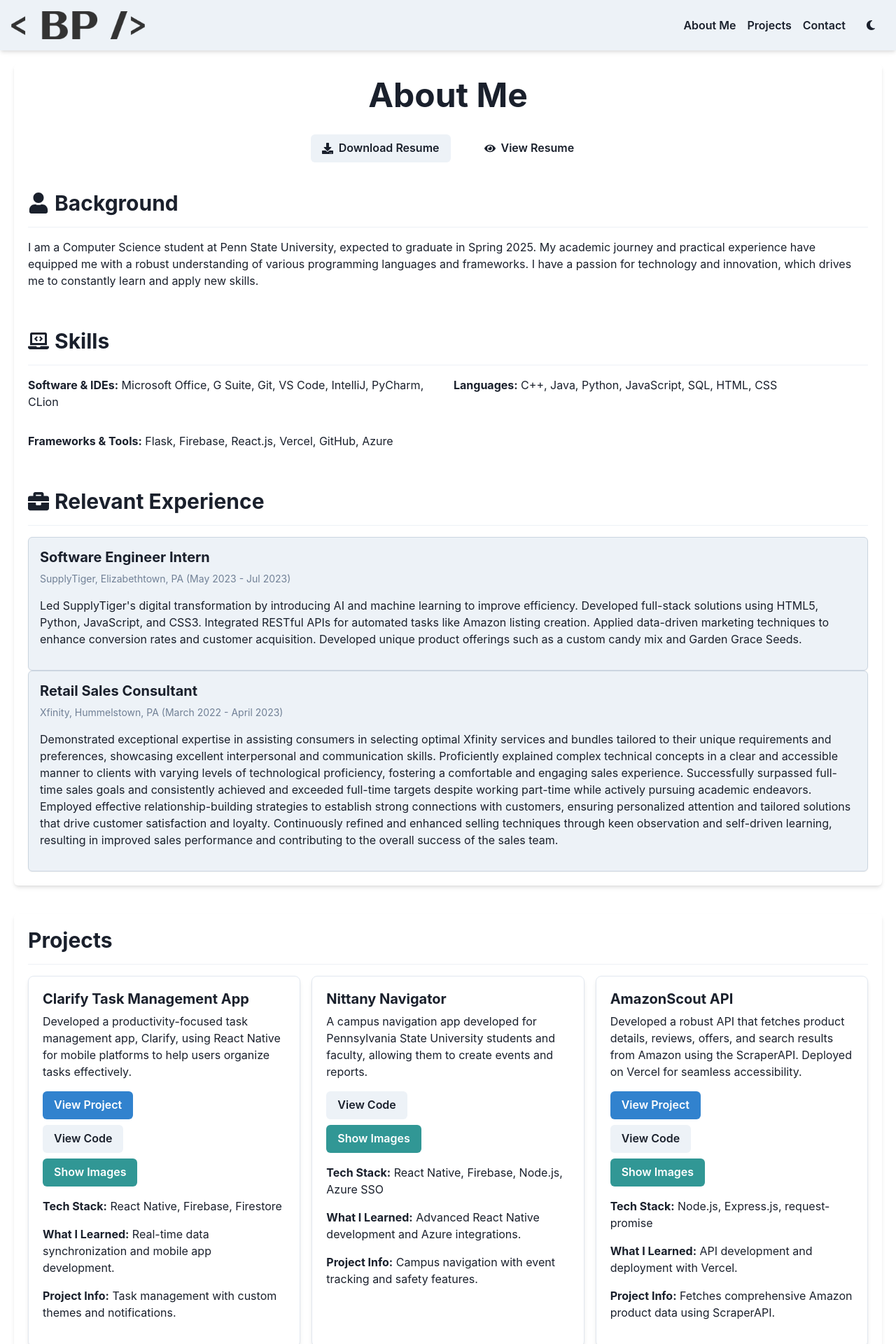
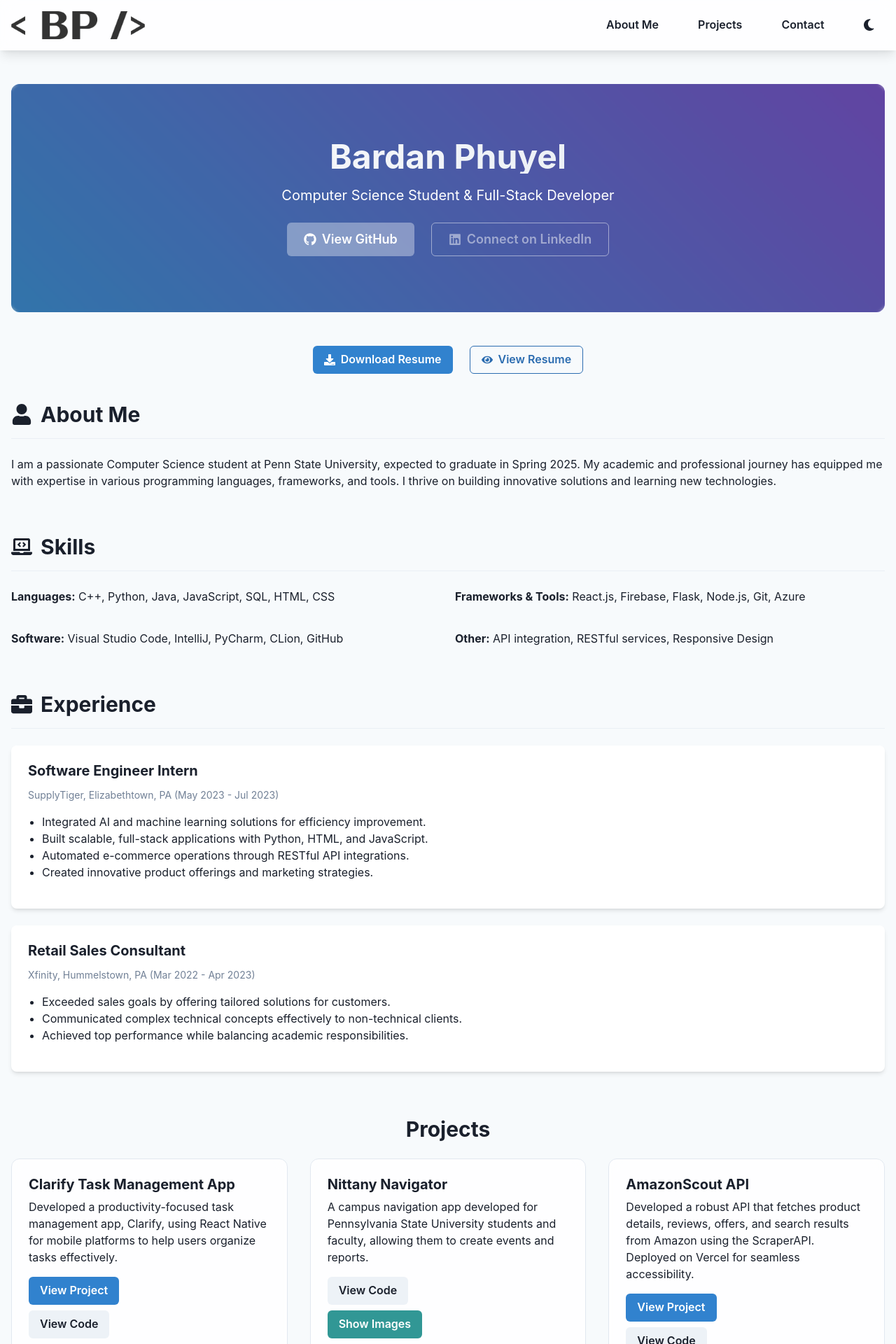
Before and after one commit to bardanp/portfolio-app, a React (Create React App) app: page / in a window 1280 px wide. Shown: the top 1920 px of the page at 70% size. Built offline with nearby package versions, Linux system fonts and the light colour scheme.

Commit message:
Updated and fixed bugs

```diff
--- a/src/App.css
+++ b/src/App.css
@@ -1,4 +1,3 @@
-/* Common Styles */
 body.light {
   background-color: #f0f0f0;
   color: #333333;
@@ -9,7 +8,6 @@ body.dark {
   color: #E2E8F0;
 }
 
-/* Navbar Styles */
 .navbar-light .navbar-brand, .navbar-light .nav-link {
   color: #333333;
 }
@@ -26,13 +24,11 @@ body.dark {
   background-color: #333333;
 }
 
-/* Ensure text is visible in dark mode */
 body.dark .project-card .chakra-heading,
 body.dark .project-card .chakra-text {
   color: white !important;
 }
 
-/* ProjectCard Styles */
 body.light .project-card {
   background-color: #ffffff;
   border-color: #e0e0e0;
@@ -62,3 +58,51 @@ body .project-card {
 .project-card .card-body {
   padding: 1rem;
 }
+
+::-webkit-scrollbar {
+  width: 8px;
+}
+
+::-webkit-scrollbar-track {
+  background: transparent;
+}
+
+::-webkit-scrollbar-thumb {
+  background: #718096;
+  border-radius: 4px;
+}
+
+::-webkit-scrollbar-thumb:hover {
+  background: #4A5568;
+}
+
+html {
+  scroll-behavior: smooth;
+}
+
+::selection {
+  background: #4299E1;
+  color: white;
+}
+
+@keyframes float {
+  0% { transform: translateY(0px); }
+  50% { transform: translateY(-20px); }
+  100% { transform: translateY(0px); }
+}
+
+@keyframes gradient {
+  0% { background-position: 0% 50%; }
+  50% { background-position: 100% 50%; }
+  100% { background-position: 0% 50%; }
+}
+
+.floating {
+  animation: float 6s ease-in-out infinite;
+}
+
+.gradient-bg {
+  background: linear-gradient(-45deg, #ee7752, #e73c7e, #23a6d5, #23d5ab);
+  background-size: 400% 400%;
+  animation: gradient 15s ease infinite;
+}
--- a/src/App.js
+++ b/src/App.js
@@ -1,5 +1,5 @@
 import React from 'react';
-import { ChakraProvider, Box, useColorMode, extendTheme } from '@chakra-ui/react';
+import { ChakraProvider, Box, extendTheme } from '@chakra-ui/react';
 import Navbar from './components/Navbar';
 import About from './pages/About';
 
@@ -11,11 +11,9 @@ const theme = extendTheme({
 });
 
 function App() {
-  const { colorMode } = useColorMode();
-
   return (
     <ChakraProvider theme={theme}>
-      <Box bg={colorMode === 'light' ? 'white' : 'gray.800'} minHeight="100vh">
+      <Box bg={{ light: 'white', dark: 'gray.800' }} minHeight="100vh">
         <Navbar />
         <About />
       </Box>
--- a/src/components/Navbar.js
+++ b/src/components/Navbar.js
@@ -7,38 +7,73 @@ import { Box, Button, HStack, useColorMode, useColorModeValue, Image } from '@ch
 
 const Navbar = () => {
   const { colorMode, toggleColorMode } = useColorMode();
-  const navbarBg = useColorModeValue('gray.100', 'gray.900');
+  const navbarBg = useColorModeValue(
+    'rgba(255, 255, 255, 0.8)',
+    'rgba(26, 32, 44, 0.8)'
+  );
   const textColor = useColorModeValue('gray.800', 'white');
+  const buttonHoverBg = useColorModeValue('blue.50', 'blue.900');
   const logo = useColorModeValue('/LogoLight.png', '/LogoDark.png');
+
+  const navItems = ['About Me', 'Projects', 'Contact'];
 
   return (
     <Box
       as="nav"
-      position="sticky"
+      position="fixed"
       top="0"
       zIndex="1000"
+      width="100%"
+      backdropFilter="blur(10px)"
       bg={navbarBg}
-      boxShadow="md"
-      width="100%"
+      boxShadow="lg"
       p={4}
     >
-      <HStack justify="space-between" align="center">
+      <HStack justify="space-between" align="center" maxW="7xl" mx="auto">
         <RouterLink to="/">
-          <Image src={logo} alt="Bardan's Portfolio Logo" height="40px" />
+          <Image
+            src={logo}
+            alt="Portfolio Logo"
+            height="40px"
+            transition="transform 0.3s"
+            _hover={{ transform: 'scale(1.05)' }}
+          />
         </RouterLink>
-        <HStack spacing={4}>
-          <ScrollLink to="about" smooth={true} duration={500}>
-            <Button variant="link" color={textColor}>About Me</Button>
-          </ScrollLink>
-          <ScrollLink to="projects" smooth={true} duration={500}>
-            <Button variant="link" color={textColor}>Projects</Button>
-          </ScrollLink>
-          <ScrollLink to="connect" smooth={true} duration={500}>
-            <Button variant="link" color={textColor}>Contact</Button>
-          </ScrollLink>
-          <Button onClick={toggleColorMode} variant="link" color={textColor}
-            style={{ transition: 'transform 0.3s', transform: colorMode === 'light' ? 'rotate(0deg)' : 'rotate(180deg)' }}>
-            <FontAwesomeIcon icon={colorMode === 'light' ? faMoon : faSun} />
+        <HStack spacing={6}>
+          {navItems.map((item, index) => (
+            <ScrollLink
+              key={index}
+              to={item.toLowerCase().replace(' ', '')}
+              smooth={true}
+              duration={500}
+            >
+              <Button
+                variant="ghost"
+                color={textColor}
+                _hover={{
+                  bg: buttonHoverBg,
+                  transform: 'translateY(-2px)',
+                }}
+                transition="all 0.2s"
+              >
+                {item}
+              </Button>
+            </ScrollLink>
+          ))}
+          <Button
+            onClick={toggleColorMode}
+            variant="ghost"
+            color={textColor}
+            _hover={{
+              bg: useColorModeValue('purple.50', 'purple.900'),
+              transform: 'rotate(180deg)',
+            }}
+            transition="all 0.3s"
+          >
+            <FontAwesomeIcon
+              icon={colorMode === 'light' ? faMoon : faSun}
+              style={{ fontSize: '1.2rem' }}
+            />
           </Button>
         </HStack>
       </HStack>
--- a/src/components/ProjectCard.js
+++ b/src/components/ProjectCard.js
@@ -20,11 +20,30 @@ import {
 
 const ProjectCard = ({ title, description, link, github, techStack, whatILearned, projectInfo, imageUrls }) => {
   const { isOpen, onOpen, onClose } = useDisclosure();
-  const cardBg = useColorModeValue('white', 'gray.800');
+  const cardBg = useColorModeValue('rgba(255, 255, 255, 0.8)', 'rgba(26, 32, 44, 0.8)');
   const textColor = useColorModeValue('gray.800', 'gray.200');
+  const borderColor = useColorModeValue('gray.200', 'whiteAlpha.300');
+  const tagBg = useColorModeValue('blue.50', 'whiteAlpha.200');
 
   return (
-    <Box borderWidth="1px" borderRadius="lg" overflow="hidden" p={5} shadow="md" bg={cardBg} color={textColor}>
+    <Box
+      borderWidth="1px"
+      borderRadius="xl"
+      overflow="hidden"
+      p={6}
+      bg={cardBg}
+      color={textColor}
+      borderColor={borderColor}
+      transition="all 0.3s cubic-bezier(0.4, 0, 0.2, 1)"
+      backdropFilter="blur(10px)"
+      _hover={{
+        transform: 'translateY(-8px) scale(1.02)',
+        boxShadow: '2xl',
+        borderColor: useColorModeValue('blue.200', 'blue.500'),
+      }}
+      data-aos="fade-up"
+      data-aos-duration="1000"
+    >
       <Heading size="md" mb={2}>{title}</Heading>
       <Text mb={4}>{description}</Text>
       <VStack align="start" spacing={2} mb={4}>
--- a/src/index.js
+++ b/src/index.js
@@ -13,18 +13,23 @@ const theme = extendTheme({
     initialColorMode: 'light',
     useSystemColorMode: false,
   },
-  colors: {
-    primary: {
-      100: '#E2E8F0', // Light mode
-      900: '#1A202C', // Dark mode
-    },
-    background: {
-      light: '#FFFFFF',
-      dark: '#1A202C',
-    },
-    text: {
-      light: '#333333',
-      dark: '#E2E8F0',
+  styles: {
+    global: (props) => ({
+      body: {
+        bg: props.colorMode === 'light'
+          ? 'linear-gradient(to bottom right, white, gray.50)'
+          : 'linear-gradient(to bottom right, gray.900, gray.800)',
+      },
+    }),
+  },
+  components: {
+    Button: {
+      baseStyle: {
+        _hover: {
+          transform: 'translateY(-2px)',
+          transition: 'all 0.2s',
+        },
+      },
     },
   },
 });
--- a/src/pages/About.js
+++ b/src/pages/About.js
@@ -13,7 +13,7 @@ import {
   HStack,
   Link,
 } from '@chakra-ui/react';
-import { FaLaptopCode, FaUser, FaBriefcase, FaDownload, FaEye } from 'react-icons/fa';
+import { FaLaptopCode, FaUser, FaBriefcase, FaDownload, FaEye, FaGithub, FaLinkedin } from 'react-icons/fa';
 import { Element } from 'react-scroll';
 import ProjectCard from '../components/ProjectCard';
 import Connect from '../pages/Connect';
@@ -37,7 +37,7 @@ const projects = [
     github: 'https://github.com/bardanp/Clarify',
     techStack: 'React Native, Firebase, Firestore',
     whatILearned: 'Real-time data synchronization and mobile app development.',
-    projectInfo: 'Task management with custom themes and notifications.'
+    projectInfo: 'Task management with custom themes, notifications, and a sleek user interface.'
   },
   {
     title: 'Nittany Navigator',
@@ -54,7 +54,7 @@ const projects = [
     github: 'http://nittany-navigator.bardanp.com',
     techStack: 'React Native, Firebase, Node.js, Azure SSO',
     whatILearned: 'Advanced React Native development and Azure integrations.',
-    projectInfo: 'Campus navigation with event tracking and safety features.'
+    projectInfo: 'Campus navigation with event tracking, location services, and safety features.'
   },
   {
     title: 'AmazonScout API',
@@ -66,8 +66,8 @@ const projects = [
     link: 'https://amazonscout.bardanp.com',
     github: 'https://github.com/bardanp/AmazonScout',
     techStack: 'Node.js, Express.js, request-promise',
-    whatILearned: 'API development and deployment with Vercel.',
-    projectInfo: 'Fetches comprehensive Amazon product data using ScraperAPI.'
+    whatILearned: 'API development, web scraping, and deployment with Vercel.',
+    projectInfo: 'Fetches comprehensive Amazon product data using ScraperAPI for e-commerce integration.'
   },
   {
     title: 'Movie Search App',
@@ -79,8 +79,8 @@ const projects = [
     link: 'http://movie-app.bardanp.com',
     github: 'https://github.com/bardanp/Movie-App',
     techStack: 'React.js, JavaScript, OMDB API',
-    whatILearned: 'API integration and real-time data management.',
-    projectInfo: 'Search functionality with user API key integration.'
+    whatILearned: 'API integration, dynamic search functionality, and real-time data management.',
+    projectInfo: 'Search functionality with a clean and responsive UI for movie enthusiasts.'
   },
   {
     title: 'Notes Web App',
@@ -93,13 +93,13 @@ const projects = [
     link: '',
     github: 'http://notes-app.bardanp.com',
     techStack: 'Flask, HTML, CSS, JavaScript, Firebase',
-    whatILearned: 'Full-stack development and multimedia attachment handling.',
-    projectInfo: 'Enhanced note management with multimedia support.'
+    whatILearned: 'Full-stack development, multimedia attachment handling, and responsive design.',
+    projectInfo: 'Enhanced note management system with multimedia support for efficient organization.'
   }
 ];
 
 const About = () => {
-  const bgColor = useColorModeValue('white', 'gray.900');
+  const bgColor = useColorModeValue('gray.50', 'gray.800');
   const textColor = useColorModeValue('gray.800', 'gray.200');
 
   useEffect(() => {
@@ -107,21 +107,75 @@ const About = () => {
   }, []);
 
   return (
-    <Box bg={bgColor} color={textColor}>
-      <Container maxW="7xl" p={5}>
+    <Box bg={bgColor} color={textColor} minHeight="100vh" pt="80px">
+      <Container maxW="7xl" py={10}>
         <Element name="about">
-          <Box p={5} borderRadius="md" shadow="md" mb={10}>
-            <Heading as="h1" size="2xl" mb={8} textAlign="center" data-aos="fade-up">
-              About Me
+          <Box
+            textAlign="center"
+            mb={12}
+            position="relative"
+            py={20}
+            background="linear-gradient(45deg, #4299E1 0%, #805AD5 100%)"
+            borderRadius="xl"
+            color="white"
+            overflow="hidden"
+          >
+            <Box
+              position="absolute"
+              top={0}
+              left={0}
+              right={0}
+              bottom={0}
+              bg="blackAlpha.400"
+              backdropFilter="blur(2px)"
+            />
+            <Box position="relative" zIndex={2}>
+              <Heading
+                as="h1"
+                size="2xl"
+                mb={4}
+                data-aos="fade-down"
+                bgGradient="linear(to-r, #ffffff, #E2E8F0)"
+                bgClip="text"
+              >
+                Bardan Phuyel
               </Heading>
-            <Box textAlign="center" mb={10}>
-              <HStack justify="center" spacing={8} mb={10}>
+              <Text
+                fontSize="xl"
+                mb={6}
+                data-aos="fade-up"
+              >
+                Computer Science Student & Full-Stack Developer
+              </Text>
+              <HStack justifyContent="center" spacing={6}>
+                <Button
+                  size="lg"
+                  colorScheme="whiteAlpha"
+                  leftIcon={<FaGithub />}
+                  onClick={() => window.open('https://github.com/bardanp', '_blank')}
+                >
+                  View GitHub
+                </Button>
+                <Button
+                  size="lg"
+                  colorScheme="whiteAlpha"
+                  variant="outline"
+                  leftIcon={<FaLinkedin />}
+                  onClick={() => window.open('https://linkedin.com/in/bardanp', '_blank')}
+                >
+                  Connect on LinkedIn
+                </Button>
+              </HStack>
+            </Box>
+          </Box>
+
+          <HStack justifyContent="center" spacing={6} mb={10}>
             <Link href={resumeURL} download="Resume.pdf">
               <Button
                 leftIcon={<Icon as={FaDownload} />}
-                    colorScheme="gray"
-                    _hover={{ bg: 'blue.300' }}
-                    _active={{ bg: 'blue.700' }}
+                colorScheme="blue"
+                variant="solid"
+                data-aos="fade-right"
               >
                 Download Resume
               </Button>
@@ -129,84 +183,80 @@ const About = () => {
             <Link href={resumeURL} target="_blank" rel="noopener noreferrer">
               <Button
                 leftIcon={<Icon as={FaEye} />}
-                    colorScheme="gray"
-                    variant="ghost"
-                    _hover={{ bg: 'gray.200' }}
-                    _active={{ bg: 'gray.700' }}
+                colorScheme="blue"
+                variant="outline"
+                data-aos="fade-left"
               >
                 View Resume
               </Button>
             </Link>
           </HStack>
-            </Box>
-            <VStack align="start" spacing={10}>
+
+          <VStack spacing={12} alignItems="start">
             <Box w="100%" data-aos="fade-right">
-                <Heading as="h2" size="lg" mb={2} display="flex" alignItems="center">
-                  <Icon as={FaUser} mr={2} /> Background
+              <Heading as="h2" size="lg" mb={4} display="flex" alignItems="center">
+                <Icon as={FaUser} mr={3} /> About Me
               </Heading>
-                <Divider mb={4} />
+              <Divider mb={6} />
               <Text>
-                  I am a Computer Science student at Penn State University, expected to graduate in Spring 2025. My academic
-                  journey and practical experience have equipped me with a robust understanding of various programming languages
-                  and frameworks. I have a passion for technology and innovation, which drives me to constantly learn and
-                  apply new skills.
+                I am a passionate Computer Science student at Penn State University, expected to graduate in Spring 2025.
+                My academic and professional journey has equipped me with expertise in various programming languages,
+                frameworks, and tools. I thrive on building innovative solutions and learning new technologies.
               </Text>
             </Box>
 
             <Box w="100%" data-aos="fade-right">
-                <Heading as="h2" size="lg" mb={2} display="flex" alignItems="center">
-                  <Icon as={FaLaptopCode} mr={2} /> Skills
+              <Heading as="h2" size="lg" mb={4} display="flex" alignItems="center">
+                <Icon as={FaLaptopCode} mr={3} /> Skills
               </Heading>
-                <Divider mb={4} />
-                <SimpleGrid columns={{ base: 1, md: 2 }} spacing={4}>
-                  <Text>
-                    <strong>Software & IDEs:</strong> Microsoft Office, G Suite, Git, VS Code, IntelliJ, PyCharm, CLion
-                  </Text>
-                  <Text>
-                    <strong>Languages:</strong> C++, Java, Python, JavaScript, SQL, HTML, CSS
-                  </Text>
-                  <Text>
-                    <strong>Frameworks & Tools:</strong> Flask, Firebase, React.js, Vercel, GitHub, Azure
-                  </Text>
+              <Divider mb={6} />
+              <SimpleGrid columns={{ base: 1, md: 2 }} spacing={5}>
+                <Text><strong>Languages:</strong> C++, Python, Java, JavaScript, SQL, HTML, CSS</Text>
+                <Text><strong>Frameworks & Tools:</strong> React.js, Firebase, Flask, Node.js, Git, Azure</Text>
+                <Text><strong>Software:</strong> Visual Studio Code, IntelliJ, PyCharm, CLion, GitHub</Text>
+                <Text><strong>Other:</strong> API integration, RESTful services, Responsive Design</Text>
               </SimpleGrid>
             </Box>
+
             <Box w="100%" data-aos="fade-left">
-                <Heading as="h2" size="lg" mb={2} display="flex" alignItems="center">
-                  <Icon as={FaBriefcase} mr={2} /> Relevant Experience
+              <Heading as="h2" size="lg" mb={4} display="flex" alignItems="center">
+                <Icon as={FaBriefcase} mr={3} /> Experience
               </Heading>
-                <Divider mb={4} />
-                <Box bg={useColorModeValue('gray.100', 'gray.700')} p={4} borderRadius="md" shadow="sm" borderWidth="1px" borderColor={useColorModeValue('gray.300', 'gray.600')}>
-                  <Heading as="h3" size="md" mb={2}>Software Engineer Intern</Heading>
+              <Divider mb={6} />
+              <Box bg={useColorModeValue('white', 'gray.700')} p={6} borderRadius="lg" shadow="md">
+                <Heading as="h3" size="md" mb={3}>
+                  Software Engineer Intern
+                </Heading>
                 <Text fontSize="sm" color="gray.500">SupplyTiger, Elizabethtown, PA (May 2023 - Jul 2023)</Text>
-                  <Text mt={2} color={useColorModeValue('gray.800', 'gray.200')}>
-                    Led SupplyTiger's digital transformation by introducing AI and machine learning to improve efficiency.
-                    Developed full-stack solutions using HTML5, Python, JavaScript, and CSS3. Integrated RESTful APIs for automated tasks like Amazon listing creation.
-                    Applied data-driven marketing techniques to enhance conversion rates and customer acquisition. Developed unique product offerings such as a custom candy mix and Garden Grace Seeds.
-                  </Text>
+                <Box as="ul" mt={4} pl={5}>
+                  <li>Integrated AI and machine learning solutions for efficiency improvement.</li>
+                  <li>Built scalable, full-stack applications with Python, HTML, and JavaScript.</li>
+                  <li>Automated e-commerce operations through RESTful API integrations.</li>
+                  <li>Created innovative product offerings and marketing strategies.</li>
                 </Box>
-                <Box bg={useColorModeValue('gray.100', 'gray.700')} p={4} borderRadius="md" shadow="sm" borderWidth="1px" borderColor={useColorModeValue('gray.300', 'gray.600')}>
-                  <Heading as="h3" size="md" mb={2}>Retail Sales Consultant</Heading>
-                  <Text fontSize="sm" color="gray.500">Xfinity, Hummelstown, PA (March 2022 - April 2023)</Text>
-                  <Text mt={2} color={useColorModeValue('gray.800', 'gray.200')}>
-                    Demonstrated exceptional expertise in assisting consumers in selecting optimal Xfinity services and bundles tailored to their unique requirements and preferences, showcasing excellent interpersonal and communication skills.
-                    Proficiently explained complex technical concepts in a clear and accessible manner to clients with varying levels of technological proficiency, fostering a comfortable and engaging sales experience.
-                    Successfully surpassed full-time sales goals and consistently achieved and exceeded full-time targets despite working part-time while actively pursuing academic endeavors.
-                    Employed effective relationship-building strategies to establish strong connections with customers, ensuring personalized attention and tailored solutions that drive customer satisfaction and loyalty.
-                    Continuously refined and enhanced selling techniques through keen observation and self-driven learning, resulting in improved sales performance and contributing to the overall success of the sales team.
-                  </Text>
+              </Box>
+
+              <Box bg={useColorModeValue('white', 'gray.700')} p={6} mt={6} borderRadius="lg" shadow="md">
+                <Heading as="h3" size="md" mb={3}>
+                  Retail Sales Consultant
+                </Heading>
+                <Text fontSize="sm" color="gray.500">Xfinity, Hummelstown, PA (Mar 2022 - Apr 2023)</Text>
+                <Box as="ul" mt={4} pl={5}>
+                  <li>Exceeded sales goals by offering tailored solutions for customers.</li>
+                  <li>Communicated complex technical concepts effectively to non-technical clients.</li>
+                  <li>Achieved top performance while balancing academic responsibilities.</li>
+                </Box>
               </Box>
             </Box>
           </VStack>
-          </Box>
         </Element>
 
         <Element name="projects">
-          <Box w="100%" p={5} borderRadius="md" shadow="md" mb={10} data-aos="fade-up">
-            <Heading as="h2" size="lg" mb={2}>
+          <Box mt={16} mb={20} data-aos="fade-up">
+            <Heading as="h2" size="lg" mb={6} textAlign="center">
               Projects
             </Heading>
-            <Divider mb={4} />
-            <SimpleGrid columns={{ base: 1, md: 2, lg: 3 }} spacing={4}>
+            <SimpleGrid columns={{ base: 1, md: 2, lg: 3 }} spacing={8}>
               {projects.map((project, index) => (
                 <ProjectCard key={index} {...project} />
               ))}
```
Also changed, not shown: src/components/SkillProgress.js (added, +29 -0 lines), src/components/Stats.js (added, +31 -0 lines), src/pages/Connect.js (+10 -1 lines). Lines whose indentation alone changed are shown as unchanged.
